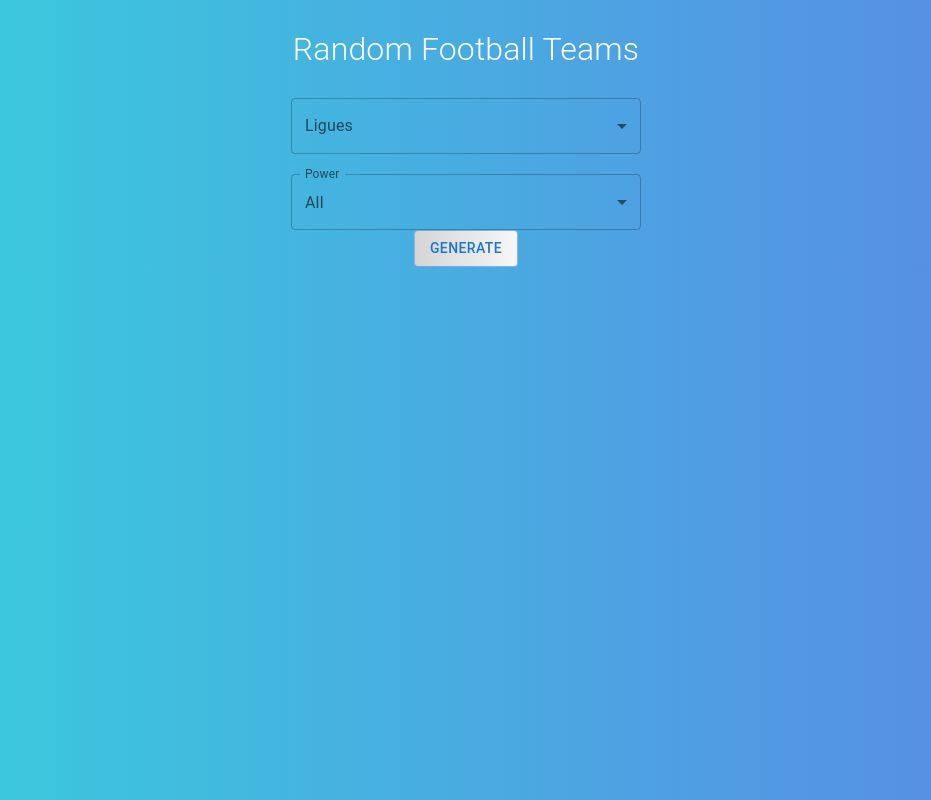
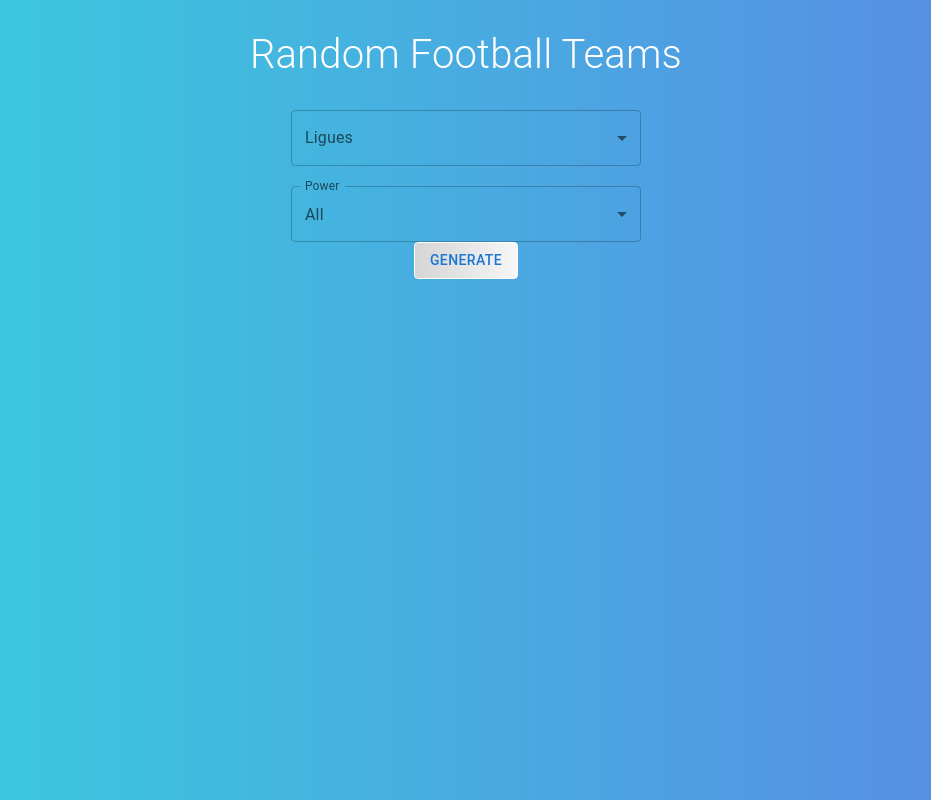
Before and after one commit to eryilmazyasin/random-football-teams, a Next.js app: page / in a window 1280 px wide. Shown: the whole page, without its empty margins (174-1105 px from the left). Built offline with nearby package versions, Linux system fonts and the light colour scheme.

Commit message:
Some ui and code improvments

```diff
--- a/src/components/GenerateButton.styles.js
+++ b/src/components/GenerateButton.styles.js
@@ -18,7 +18,20 @@ export default {
 
     transition: 0.5s;
     background-size: 200% auto;
+    border: 1px solid #ffffff !important;
 
+    & .MuiButton-endIcon {
+      position: absolute;
+      top: 50%;
+      transform: translateY(-50%);
+      right: 35px;
+
+      & .MuiCircularProgress-root {
+        color: #adadad;
+      }
+    }
+
+    ${up(Breakpoints.md)} {
       &:hover {
         background-color: rgb(255 255 255 / 15%);
         border: 1px solid #ffffff;
@@ -26,5 +39,6 @@ export default {
         text-decoration: none;
         box-shadow: 0 0 10px #eee;
       }
+    }
   `,
 };
--- a/src/components/GenerateButton.tsx
+++ b/src/components/GenerateButton.tsx
@@ -1,10 +1,12 @@
 import * as React from "react";
 import Button from "@mui/material/Button";
-import SendIcon from "@mui/icons-material/Send";
+import CircularProgress from "@mui/material/CircularProgress";
+
 import Stack from "@mui/material/Stack";
+import { useGlobalState } from "<src>/contexts/GlobalStateProvider";
+import ILeague from "<src>/interfaces/ILeague";
+
 import classes from "./GenerateButton.styles";
-import { useGlobalState } from "<src>/contexts/GlobalStateProvider";
-import ILeague, { ITeamPower } from "<src>/interfaces/ILeague";
 
 interface IProps {
   data: ILeague[];
@@ -17,6 +19,8 @@ export default function GenerateButton({ data }: IProps) {
     setRandomTeams,
     setIsRandomTeamsCalculated,
   } = useGlobalState();
+
+  const [isCalculating, setIsCalculating] = React.useState(false);
 
   const selectTwoRandomTeams = (arr) => {
     if (!arr || !arr.length) return;
@@ -39,6 +43,8 @@ export default function GenerateButton({ data }: IProps) {
   const generateRandomTeams = (filteredTeams) => {
     if (!filteredTeams) return;
 
+    setIsCalculating(true);
+
     const interval = setInterval(() => {
       const teams = selectTwoRandomTeams(filteredTeams);
       setRandomTeams(teams);
@@ -47,6 +53,7 @@ export default function GenerateButton({ data }: IProps) {
     setTimeout(() => {
       clearInterval(interval);
       setIsRandomTeamsCalculated(true);
+      setIsCalculating(false);
     }, 5000);
   };
 
@@ -104,8 +111,14 @@ export default function GenerateButton({ data }: IProps) {
       <Button
         variant="outlined"
         className={classes.generateButton}
-        // endIcon={<SendIcon />}
+        endIcon={
+          isCalculating && (
+            <CircularProgress size={15} color="info" variant="indeterminate" />
+          )
+        }
         onClick={handleGenerateClick}
+        disabled={isCalculating}
+        disableTouchRipple={true}
       >
         Generate
       </Button>
--- a/src/components/GeneratedTeamsResult.styles.js
+++ b/src/components/GeneratedTeamsResult.styles.js
@@ -23,6 +23,11 @@ export default {
       max-width: 170px;
       max-height: 170px;
 
+      ${down(Breakpoints.md)} {
+        max-width: 130px;
+        max-height: 130px;
+      }
+
       & .logo {
         background: linear-gradient(45deg, #102f5a, transparent);
         border-radius: 50%;
@@ -35,6 +40,13 @@ export default {
         justify-content: center;
         align-items: center;
         transition: all ease 0.2s;
+
+        ${down(Breakpoints.md)} {
+          max-width: 130px;
+          max-height: 130px;
+          min-width: 130px;
+          min-height: 130px;
+        }
       }
     }
 
@@ -62,7 +74,7 @@ export default {
 
     &[data-is-calculated="true"] {
       & .logo {
-        box-shadow: 0 0 20px 5px #234b81;
+        box-shadow: 0 0 20px 5px #234b817d;
       }
     }
   `,
--- a/src/components/GeneratedTeamsResult.tsx
+++ b/src/components/GeneratedTeamsResult.tsx
@@ -1,10 +1,11 @@
-import React, { useCallback, useMemo, useState } from "react";
+import React, { useMemo } from "react";
 import Image from "next/image";
 import versusLogo from "../../public/versus.png";
-import classes from "./GeneratedTeamsResult.styles";
 import { useGlobalState } from "<src>/contexts/GlobalStateProvider";
 import GenerateButton from "./GenerateButton";
-import ILeague, { ITeams } from "<src>/interfaces/ILeague";
+import ILeague from "<src>/interfaces/ILeague";
+
+import classes from "./GeneratedTeamsResult.styles";
 
 interface IProps {
   data: ILeague[];
@@ -18,10 +19,16 @@ export default function GeneratedTeamsResult(props: IProps) {
     if (!randomTeams) return;
 
     return (
-      <div className={classes.generateTeamsWrapper} data-is-calculated={isRandomTeamsCalculated}>
+      <div
+        className={classes.generateTeamsWrapper}
+        data-is-calculated={isRandomTeamsCalculated}
+      >
         <div className="logoAndName">
           <div className="logo">
-            <img src={randomTeams[0].team_logo} alt={"homeTeamLogo"} />
+            <img
+              src={randomTeams[0].team_logo}
+              alt={`${randomTeams[0].team_name}-homeTeamLogo`}
+            />
           </div>
           {randomTeams[0].team_name}
         </div>
@@ -33,7 +40,10 @@ export default function GeneratedTeamsResult(props: IProps) {
         />
         <div className="logoAndName">
           <div className="logo">
-            <img src={randomTeams[1].team_logo} alt={"awayTeamLogo"} />
+            <img
+              src={randomTeams[1].team_logo}
+              alt={`${randomTeams[1].team_name}-awayTeamLogo`}
+            />
           </div>
           {randomTeams[1].team_name}
         </div>
--- a/src/components/LiguesSelect.tsx
+++ b/src/components/LiguesSelect.tsx
@@ -1,4 +1,4 @@
-import React, { useState } from "react";
+import React from "react";
 import Box from "@mui/material/Box";
 import InputLabel from "@mui/material/InputLabel";
 import MenuItem from "@mui/material/MenuItem";
@@ -7,6 +7,7 @@ import Select, { SelectChangeEvent } from "@mui/material/Select";
 import ILeague from "<src>/interfaces/ILeague";
 import { useGlobalState } from "<src>/contexts/GlobalStateProvider";
 import { Chip, OutlinedInput } from "@mui/material";
+
 import classes from "./LiguesSelect.styles";
 
 interface IProps {
--- a/src/components/TeamPowerSelect.tsx
+++ b/src/components/TeamPowerSelect.tsx
@@ -1,4 +1,4 @@
-import React, { useState } from "react";
+import React from "react";
 import Box from "@mui/material/Box";
 import InputLabel from "@mui/material/InputLabel";
 import MenuItem from "@mui/material/MenuItem";
--- a/src/contexts/GlobalStateProvider.tsx
+++ b/src/contexts/GlobalStateProvider.tsx
@@ -1,5 +1,5 @@
+import React, { createContext, useState } from "react";
 import { ILeagues, ITeamPower, ITeams } from "<src>/interfaces/ILeague";
-import React, { createContext, useState } from "react";
 
 interface IGlobalState {
   ligueFilter: ILeagues[];
--- a/src/data/teams.json
+++ b/src/data/teams.json
@@ -292,7 +292,7 @@
         "team_ligue": "italya-serie-a",
         "team_name": "Fiorentina",
         "team_rate": 78,
-        "team_logo": "https://upload.wikimedia.org/wikipedia/tr/thumb/1/1d/Acf_fiorentina.svg/1200px-Acf_fiorentina.svg.png"
+        "team_logo": "https://upload.wikimedia.org/wikipedia/commons/thumb/7/79/ACF_Fiorentina.svg/1200px-ACF_Fiorentina.svg.png"
       },
       {
         "team_ligue": "italya-serie-a",
--- a/src/styles/index.styles.js
+++ b/src/styles/index.styles.js
@@ -9,6 +9,12 @@ export default {
     & .app-title {
       font-weight: 300;
       margin: 25px 0;
+
+      font-size: 40px;
+
+      ${down(Breakpoints.md)} {
+        font-size: 30px;
+      }
     }
 
     & .selectBoxesWrapper {
```
Lines whose indentation alone changed are shown as unchanged.
